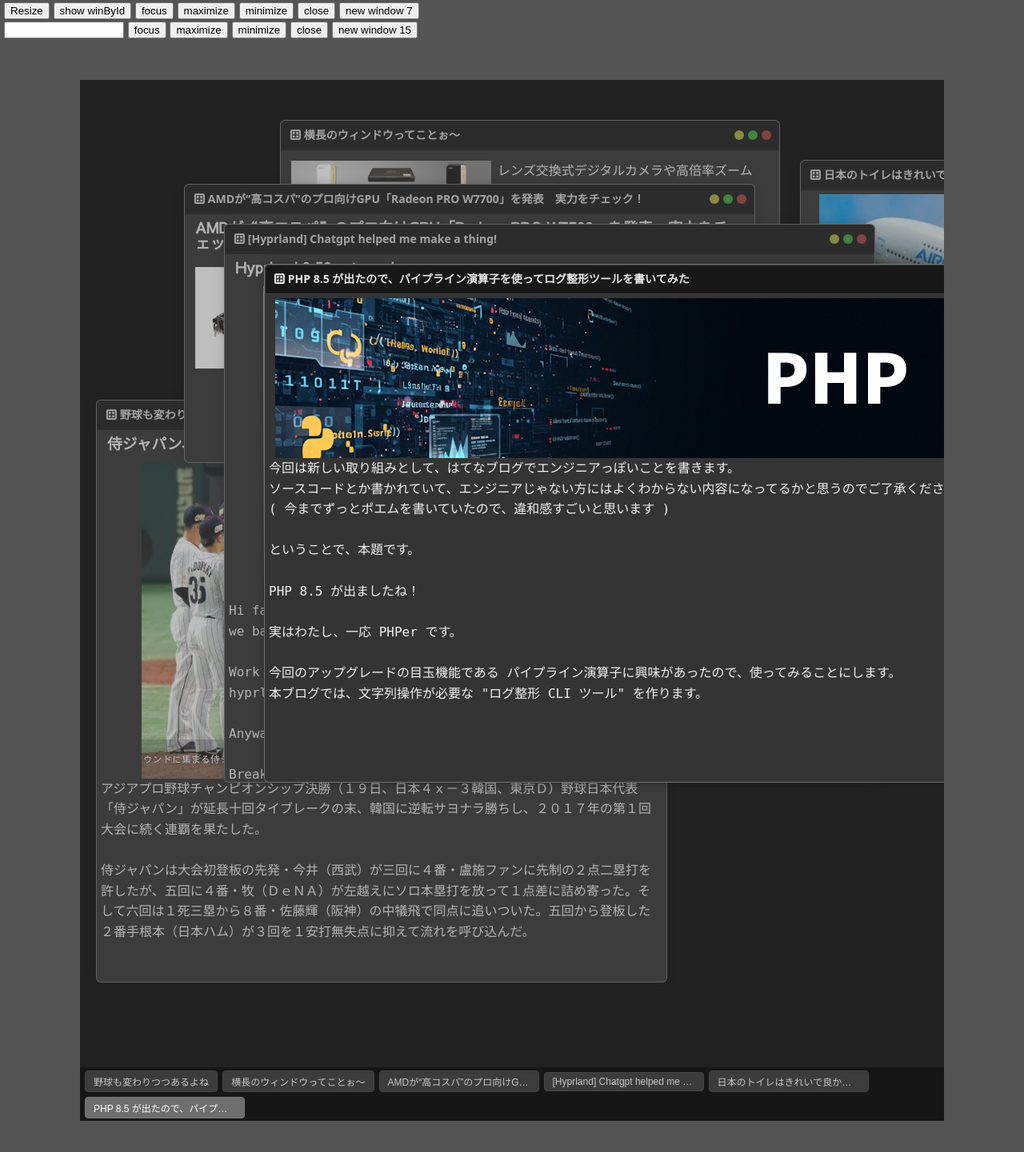
After one commit to scripcrypt/web-window, a PHP site: page /index.html in a window 1280 px wide. The commit adds this page. Shown: the top 1441 px of the page at 80% size. Run offline with PHP 8.4, Linux system fonts and the light colour scheme; some web fonts are replaced.

Commit message:
add demo page

```diff
--- /dev/null
+++ b/index.html
@@ -0,0 +1,117 @@
+<html lang="en"><head>
+	<meta charset="UTF-8">
+	<meta name="viewport" content="width=device-width, initial-scale=1.0">
+	<link rel="stylesheet" href="https://fonts.googleapis.com/css2?family=Material+Symbols+Outlined:opsz,wght,FILL,GRAD@20..48,100..700,0..1,-50..200">
+	<link rel="stylesheet" href="sweWindow.css">
+	<script defer="" src="sweWindow.js"></script>
+	<script defer="" src="test-sweWindow.js"></script>
+	<title>SWE-Window</title>
+</head>
+<body>
+	<div id="screen-ctrl" style="margin-left: 5px;">
+		<button id="screenResize">Resize</button>
+		<button id="showWinById">show winById</button>
+		<button id="focus" target="xxx" ,="" action="focus">focus</button>
+		<button id="maximize" target="xxx" ,="" action="maximize">maximize</button>
+		<button id="minimize" target="xxx" ,="" action="minimize">minimize</button>
+		<button id="close" target="xxx" ,="" action="close">close</button>
+		<button id="newwwindow7" target="xxx" ,="" action="close">new window 7</button>
+		<br>
+		<input id="windowId" style="width:150px;">
+		<button action="windowFocus">focus</button>
+		<button action="windowmaximize">maximize</button>
+		<button action="windowminimize">minimize</button>
+		<button action="windowclose">close</button>
+		<button action="newwindow15">new window 15</button>
+	</div>
+	<div id="screen" class="sweScreen" style="--taskbar-height: 34px;">
+
+	<div class="sweTaskbar"><button class="sweTaskButton" type="fact">野球も変わりつつあるよね</button><button class="sweTaskButton" type="html">横長のウィンドウってことぉ〜</button><button class="sweTaskButton" type="article">AMDが“高コスパ”のプロ向けGPU「Radeon PRO W7700」を発表　実力をチェック！</button><button class="sweTaskButton" type="info">[Hyprland] Chatgpt helped me make a thing!</button><button class="sweTaskButton" type="data">日本のトイレはきれいで良かったよぉ</button><button class="sweTaskButton active" type="article">PHP 8.5 が出たので、パイプライン演算子を使ってログ整形ツールを書いてみた</button></div><div class="sweWindowFrame" window-type="fact" window-id="win-d87bf919-f5cb-4214-b0ab-74c52578b3ca" style="z-index: 0; height: 727px; width: 712px; top: 400px; left: 20px;"><div class="sweWindowHeader"><div class="sweWindowHeaderTitle">野球も変わりつつあるよね</div><div class="sweWindowHeaderButtons"><button class="minimize"></button><button class="maximize"></button><button class="close"></button></div></div><div class="sweWindow" style="height: 690px;">
+	<h3>侍ジャパン、韓国下しアジアＣＳ連覇！　門脇が延長十回にサヨナラ打</h3>
+	<div class="center"><img src="baseballjapan.png"></div>
+	<pre style="height: 200px;">アジアプロ野球チャンピオンシップ決勝（１９日、日本４ｘ－３韓国、東京Ｄ）野球日本代表「侍ジャパン」が延長十回タイブレークの末、韓国に逆転サヨナラ勝ちし、２０１７年の第１回大会に続く連覇を果たした。
+
+		侍ジャパンは大会初登板の先発・今井（西武）が三回に４番・盧施ファンに先制の２点二塁打を許したが、五回に４番・牧（ＤｅＮＡ）が左越えにソロ本塁打を放って１点差に詰め寄った。そして六回は１死三塁から８番・佐藤輝（阪神）の中犠飛で同点に追いついた。五回から登板した２番手根本（日本ハム）が３回を１安打無失点に抑えて流れを呼び込んだ。
+
+		２－２の延長十回から無死一、二塁でスタートするタイブレークに突入。１点を勝ち越されたその裏、代打・古賀（西武）の犠打と牧の申告敬遠で１死満塁としたあと、坂倉（広島）の中犠飛でまず同点に追いついた。さらに万波（日本ハム）の申告敬遠で２死満塁とし、門脇（巨人）が左前打を放ち勝負を決めた。</pre>
+</div><div class="sweWindow_resize_leftTop"></div><div class="sweWindow_resize_top"></div><div class="sweWindow_resize_topRight"></div><div class="sweWindow_resize_right"></div><div class="sweWindow_resize_rightBottom"></div><div class="sweWindow_resize_bottom"></div><div class="sweWindow_resize_bottomLeft"></div><div class="sweWindow_resize_left"></div></div><div class="sweWindowFrame" window-type="html" window-id="win-68cf704b-b1aa-4160-ad72-a0db7956c620" style="z-index: 1; height: 247px; width: 623px; top: 50px; left: 250px;"><div class="sweWindowHeader"><div class="sweWindowHeaderTitle">横長のウィンドウってことぉ〜</div><div class="sweWindowHeaderButtons"><button class="minimize"></button><button class="maximize"></button><button class="close"></button></div></div><div class="sweWindow" style="height: 210px;">
+	<div class="row">
+		<img src="QNAP.jpg" width="250px">
+		<pre>レンズ交換式デジタルカメラや高倍率ズームレンズ付きのビデオカメラは、撮影時の画質や解像度が高い傾向にある。写真や動画をたくさん保存すると、カメラのメモリカードはあっという間にいっぱいになる。ゆえに、データ（ファイル）の定期的なバックアップは欠かせない。</pre>
+	</div>
+</div><div class="sweWindow_resize_leftTop"></div><div class="sweWindow_resize_top"></div><div class="sweWindow_resize_topRight"></div><div class="sweWindow_resize_right"></div><div class="sweWindow_resize_rightBottom"></div><div class="sweWindow_resize_bottom"></div><div class="sweWindow_resize_bottomLeft"></div><div class="sweWindow_resize_left"></div></div><div class="sweWindowFrame" window-type="data" window-id="xxx" style="z-index: 2; height: 687px; width: 734px; top: 100px; left: 900px;"><div class="sweWindowHeader"><div class="sweWindowHeaderTitle">日本のトイレはきれいで良かったよぉ</div><div class="sweWindowHeaderButtons"><button class="minimize"></button><button class="maximize"></button><button class="close"></button></div></div><div class="sweWindow" style="height: 650px;"><div class="column">
+	<div class="center"><img src="airplane.png"></div>
+	<pre>【ロサンゼルス１２日（日本時間１３日）＝丹羽政善通信員】米大リーグ、ドジャースの大谷翔平投手（２９）が本拠地で行われたパドレス戦の一回に４号ソロ本塁打を放ち、松井秀喜の日本選手最多に並ぶメジャー通算１７５号をマークした。憧れの存在に並び「日本の野球界にとっても大きなことだと思う」と語った。五回の二塁打で日米通算１０００安打にも到達。銀行詐欺容疑で訴追された元通訳の水原一平容疑者（３９）が裁判所に出廷した日の試合で、節目の本塁打を放った。
+
+		本拠地ドジャースタジアムの左中間へ、品のある優雅な放物線を描いた。一回１死。右腕キングの外角高め、見送ればボールの１５３キロの直球を振り抜いた。４万９６０６人の観衆は総立ち。大谷は右手人さし指を突き立て、ダイヤモンドを回った。
+
+		「個人的にもうれしいけど、日本の野球界にとっても大きいことじゃないかなと思う。プレートから外れている難しい球を本塁打にできているのは、基本的にはいいスイングの軌道だなと思う」
+
+
+
+		飛距離４０３フィート（１２３メートル）、打球速度１０７・３マイル（１７３キロ）。３試合ぶりの４号ソロで少年時代からの「憧れ」に追い付いた。メジャー通算１７５号とし、ヤンキースなどで活躍した松井秀喜の日本選手最多に並んだ。１０年、４９７０打席かかった松井氏の数字に７年、２９４１打席でたどり着き「小さい頃からずっと見てきた。同じ左打者として憧れている存在。そういう方に記録で並べたのは、自分にとって幸せなこと」。ドジャースに在籍した日本選手の通算最多本塁打でも野茂英雄の４本に並んだ。</pre>
+</div></div><div class="sweWindow_resize_leftTop"></div><div class="sweWindow_resize_top"></div><div class="sweWindow_resize_topRight"></div><div class="sweWindow_resize_right"></div><div class="sweWindow_resize_rightBottom"></div><div class="sweWindow_resize_bottom"></div><div class="sweWindow_resize_bottomLeft"></div><div class="sweWindow_resize_left"></div></div><div class="sweWindowFrame" window-type="article" window-id="win-2ac20bb6-a131-45d3-85f6-3122e1575d94" style="z-index: 3; height: 347px; width: 712px; top: 130px; left: 130px;"><div class="sweWindowHeader"><div class="sweWindowHeaderTitle">AMDが“高コスパ”のプロ向けGPU「Radeon PRO W7700」を発表　実力をチェック！</div><div class="sweWindowHeaderButtons"><button class="minimize"></button><button class="maximize"></button><button class="close"></button></div></div><div class="sweWindow" style="height: 310px;">
+	<h3>AMDが“高コスパ”のプロ向けGPU「Radeon PRO W7700」を発表　実力をチェック！</h3>
+	<div class="row">
+		<div class="center"><img src="radeon.jpg" width="200px"></div>
+		<pre>AMDは11月13日（米国太平洋時間）、デスクトップワークステーション向けGPU「Radeon PRO W7700」を発表した。本GPUを搭載するグラフィックスカードは同日から発売される他、カードをあらかじめ組み込んだワークステーションも11月中から順次登場する予定だ。グラフィックスカードの想定販売価格は999ドル（約15万1400円）となる。</pre>
+	</div>
+</div><div class="sweWindow_resize_leftTop"></div><div class="sweWindow_resize_top"></div><div class="sweWindow_resize_topRight"></div><div class="sweWindow_resize_right"></div><div class="sweWindow_resize_rightBottom"></div><div class="sweWindow_resize_bottom"></div><div class="sweWindow_resize_bottomLeft"></div><div class="sweWindow_resize_left"></div></div><div class="sweWindowFrame" window-type="info" window-id="win-4b3fb727-4018-4256-b912-8af8636fbc9c" style="z-index: 4; height: 697px; width: 812px; top: 180px; left: 180px;"><div class="sweWindowHeader"><div class="sweWindowHeaderTitle">[Hyprland] Chatgpt helped me make a thing!</div><div class="sweWindowHeaderButtons"><button class="minimize"></button><button class="maximize"></button><button class="close"></button></div></div><div focus="true" class="sweWindow" style="height: 660px;">
+	<h3>Hyprland 0.52 out now!</h3>
+	<div class="column">
+		<div class="center"><img src="hyprland.webp" width="700px"></div>
+		<pre>Hi fam, another Hyprland update time! There hasn’t been an update in a while, but we back.
+
+Work is also focused a bit on improving our new hyprtoolkit which will power all hyprland gui apps in the future.
+
+Anyways, hyprland.
+
+Breaking changes
+misc:disable_hyprland_qtutils_check has been moved to misc:disable_hyprland_guiutils_check to reflect qtutils being now archived in favor of guiutils.
+
+New stuff
+Tons of new stuff dropped:
+
+you can now mark submaps as automatically closing after a keybind has been executed
+new dispatcher: forceidle
+fullscreen now has set, unset and toggle for less IPC queries
+new CM options: dcip3, dp3 and adobe
+you can now set rotation for each input device that supports it
+noscreenshare now also available as a layerrule
+cursor:zoom_disable_aa for controlling whether you want a pixelated or blurry look when zooming into your cursor
+new modal prop for windowrules
+and much more!</pre>
+	</div>
+</div><div class="sweWindow_resize_leftTop"></div><div class="sweWindow_resize_top"></div><div class="sweWindow_resize_topRight"></div><div class="sweWindow_resize_right"></div><div class="sweWindow_resize_rightBottom"></div><div class="sweWindow_resize_bottom"></div><div class="sweWindow_resize_bottomLeft"></div><div class="sweWindow_resize_left"></div></div><div class="sweWindowFrame active" window-type="article" window-id="php8.5" style="z-index: 5; height: 647px; width: 1012px; top: 230px; left: 230px;"><div class="sweWindowHeader"><div class="sweWindowHeaderTitle">PHP 8.5 が出たので、パイプライン演算子を使ってログ整形ツールを書いてみた</div><div class="sweWindowHeaderButtons"><button class="minimize"></button><button class="maximize"></button><button class="close"></button></div></div><div class="sweWindow" style="height: 610px;"><div>
+		<div class="center"><img src="php.jpg"></div>
+		<pre>今回は新しい取り組みとして、はてなブログでエンジニアっぽいことを書きます。
+ソースコードとか書かれていて、エンジニアじゃない方にはよくわからない内容になってるかと思うのでご了承くださいください。。🙇‍♂️
+( 今までずっとポエムを書いていたので、違和感すごいと思います )
+
+ということで、本題です。
+
+PHP 8.5 が出ましたね！
+
+実はわたし、一応 PHPer です。
+
+今回のアップグレードの目玉機能である パイプライン演算子に興味があったので、使ってみることにします。
+本ブログでは、文字列操作が必要な "ログ整形 CLI ツール" を作ります。</pre>
+	</div>
+</div><div class="sweWindow_resize_leftTop"></div><div class="sweWindow_resize_top"></div><div class="sweWindow_resize_topRight"></div><div class="sweWindow_resize_right"></div><div class="sweWindow_resize_rightBottom"></div><div class="sweWindow_resize_bottom"></div><div class="sweWindow_resize_bottomLeft"></div><div class="sweWindow_resize_left"></div></div></div>
+	<script>
+		window.addEventListener('load', function () {
+
+			const screens = document.querySelectorAll(".sweScreen");
+
+			if (screens.length > 0) {
+				screens.forEach(ssr => {
+					console.log("ssr", ssr);
+					ssr.sweScreens = new sweScreen(ssr, { onFocus: focusWindow });
+				});
+			}
+
+		});
+	</script>
+
+
+</body></html>
```
Also changed, not shown: index.php (+11 -0 lines), sweWindow.js (+1 -12 lines).
